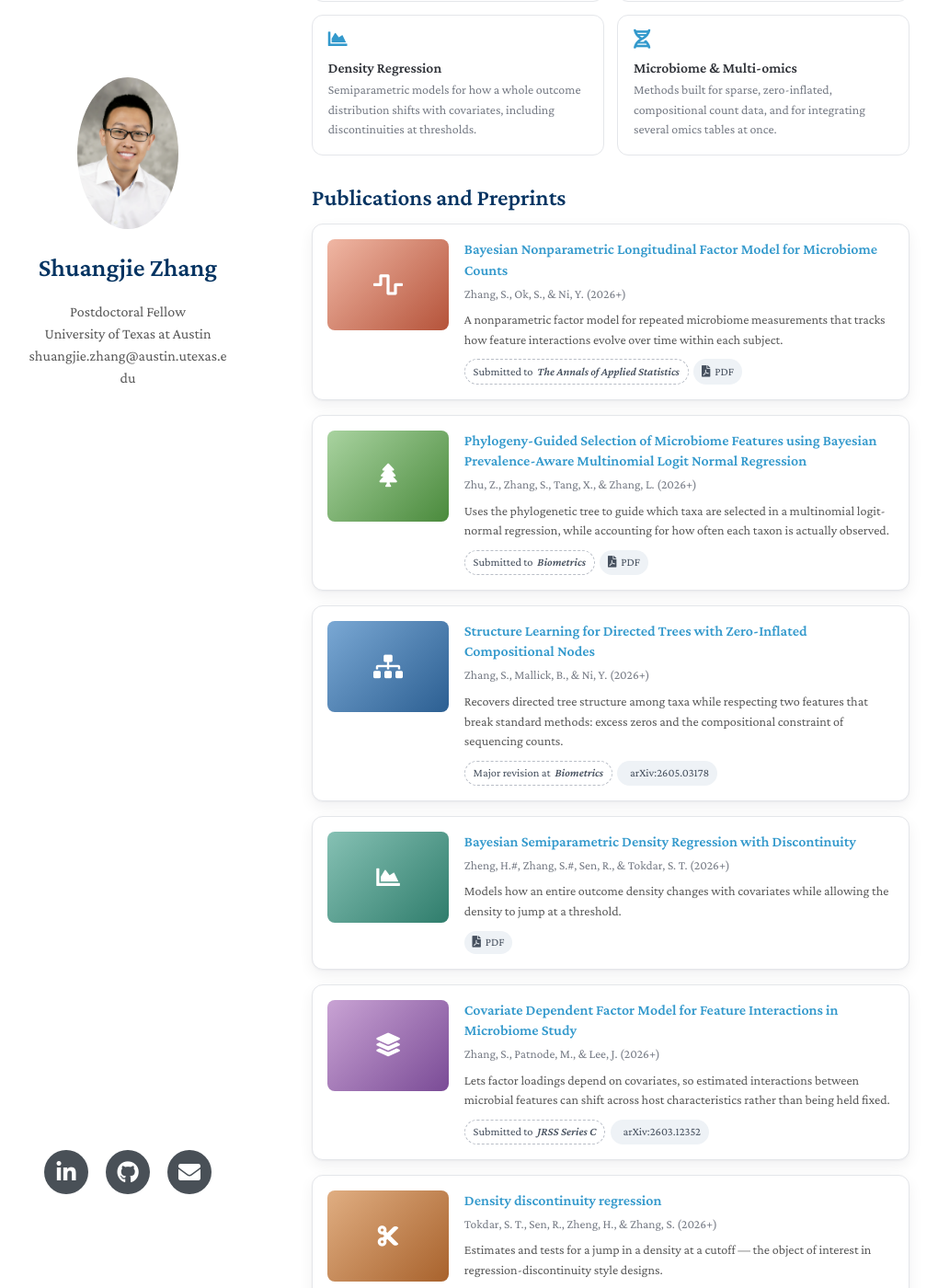
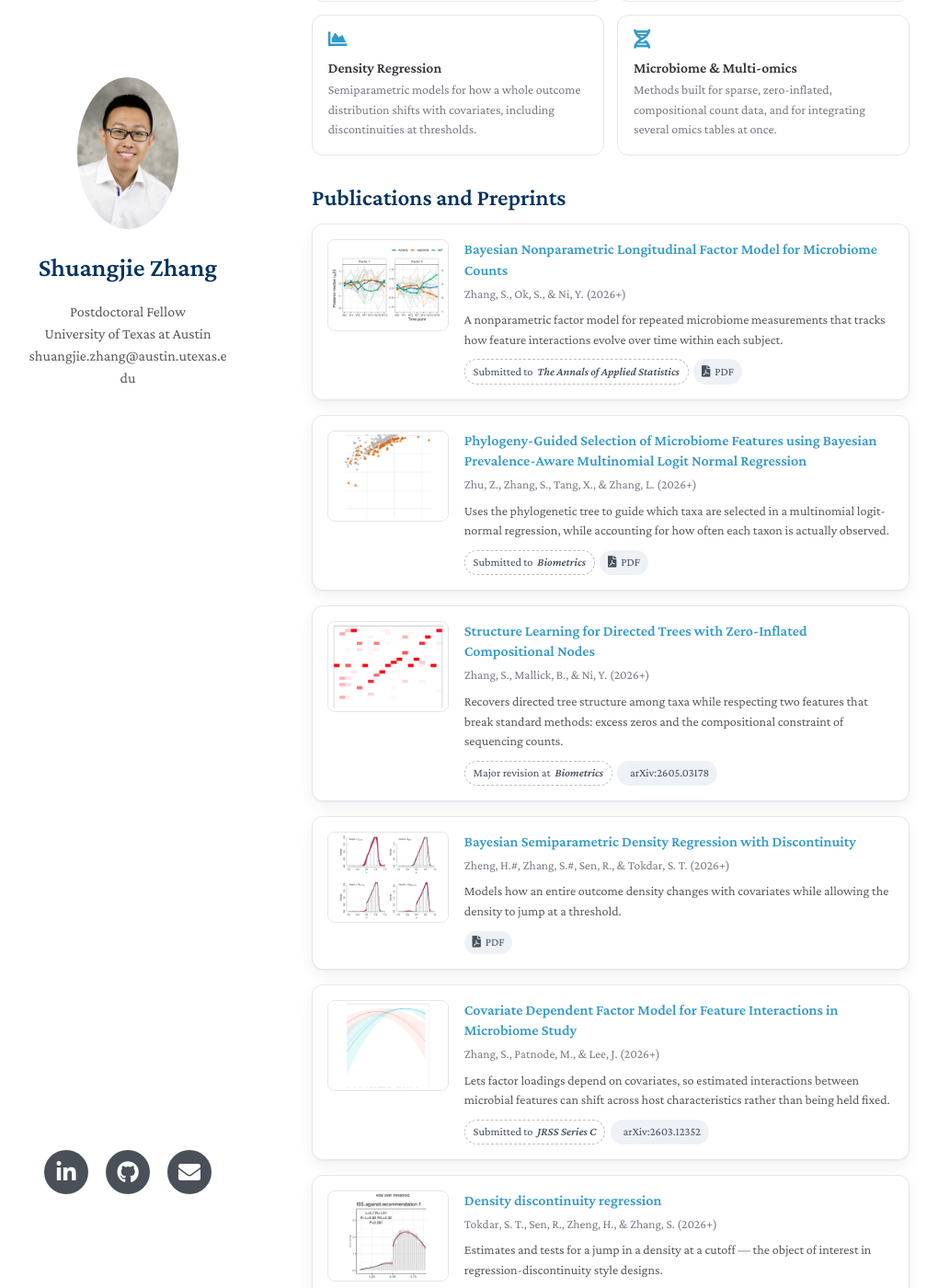
Before and after one commit to shuang-jie/shuang-jie.github.io, a Jekyll site: the page built from research.md, in a window 1280 px wide and 1400 px high, scrolled down 417 px. Shown: the whole window at 92% size, without its empty margins (131-1151 px from the left). Built offline with Jekyll 4.4.1, drawn with Linux system fonts in a browser that asks for light colours; nearby versions of some CDN libraries; a style sheet for code colours, icons or effects is not loaded; our own code applies the rules of GitHub Pages for plain Markdown files.

Commit message:
Use real paper figures as publication thumbnails
Replace the placeholder Font Awesome icon in each publication card with
a figure cropped from the paper itself, and give the thumbnail slot a
white ground with a hairline border so the figures read on both themes.

```diff
--- a/assets/css/style.scss
+++ b/assets/css/style.scss
@@ -211,6 +211,19 @@ a.chip:hover {
   height: 100%;
   object-fit: cover;
   display: block;
+}
+
+/* Paper figures come on a white ground: give them an edge so they do not
+   bleed into the card in light mode, and take the glare off in dark mode. */
+.pub-thumb:has(img) {
+  background: #fff;
+  border: 1px solid var(--card-border);
+}
+
+@media (prefers-color-scheme: dark) {
+  .pub-thumb:has(img) img {
+    filter: brightness(0.94) contrast(1.02);
+  }
 }
 
 .pub-body h3 {
--- a/research.md
+++ b/research.md
@@ -31,13 +31,10 @@ layout: homepage
 
 ## Publications and Preprints
 
-<!-- To use a real teaser figure, drop an image into assets/img/papers/ and replace
-     the <i> tag inside .pub-thumb with:  <img src="./assets/img/papers/NAME.jpg" alt=""> -->
-
 <div class="pub-list">
 
   <div class="pub">
-    <div class="pub-thumb" style="--t1:#f0b7a4; --t2:#b5533a;"><i class="fas fa-wave-square"></i></div>
+    <div class="pub-thumb"><img src="./assets/img/papers/longitudinal-factor.png" alt="Posterior mean factor-score trajectories across time points" loading="lazy"></div>
     <div class="pub-body">
       <h3><a href="https://shuang-jie.github.io/files/SJ-PJ5.pdf">Bayesian Nonparametric Longitudinal Factor Model for Microbiome Counts</a></h3>
       <p class="pub-authors">Zhang, S., Ok, S., &amp; Ni, Y. (2026+)</p>
@@ -50,7 +47,7 @@ layout: homepage
   </div>
 
   <div class="pub">
-    <div class="pub-thumb" style="--t1:#a9d3a0; --t2:#4a8a3c;"><i class="fas fa-tree"></i></div>
+    <div class="pub-thumb"><img src="./assets/img/papers/phylogeny-selection.png" alt="Posterior means under phylogeny-guided versus independent shrinkage" loading="lazy"></div>
     <div class="pub-body">
       <h3><a href="https://shuang-jie.github.io/files/SJ-PJ6.pdf">Phylogeny-Guided Selection of Microbiome Features using Bayesian Prevalence-Aware Multinomial Logit Normal Regression</a></h3>
       <p class="pub-authors">Zhu, Z., Zhang, S., Tang, X., &amp; Zhang, L. (2026+)</p>
@@ -63,7 +60,7 @@ layout: homepage
   </div>
 
   <div class="pub">
-    <div class="pub-thumb" style="--t1:#7aa8d4; --t2:#2c5f92;"><i class="fas fa-sitemap"></i></div>
+    <div class="pub-thumb"><img src="./assets/img/papers/directed-trees.png" alt="Estimated transition matrix between parent and child communities" loading="lazy"></div>
     <div class="pub-body">
       <h3><a href="https://arxiv.org/abs/2605.03178">Structure Learning for Directed Trees with Zero-Inflated Compositional Nodes</a></h3>
       <p class="pub-authors">Zhang, S., Mallick, B., &amp; Ni, Y. (2026+)</p>
@@ -76,7 +73,7 @@ layout: homepage
   </div>
 
   <div class="pub">
-    <div class="pub-thumb" style="--t1:#86c1b4; --t2:#2f7d6c;"><i class="fas fa-chart-area"></i></div>
+    <div class="pub-thumb"><img src="./assets/img/papers/density-regression.png" alt="Posterior predictive densities with a jump at the threshold" loading="lazy"></div>
     <div class="pub-body">
       <h3><a href="https://shuang-jie.github.io/files/SJ-P4.pdf">Bayesian Semiparametric Density Regression with Discontinuity</a></h3>
       <p class="pub-authors">Zheng, H.#, Zhang, S.#, Sen, R., &amp; Tokdar, S. T. (2026+)</p>
@@ -88,7 +85,7 @@ layout: homepage
   </div>
 
   <div class="pub">
-    <div class="pub-thumb" style="--t1:#c9a3d4; --t2:#7a4b96;"><i class="fas fa-layer-group"></i></div>
+    <div class="pub-thumb"><img src="./assets/img/papers/covariate-factor.png" alt="Covariance between two features varying with a covariate" loading="lazy"></div>
     <div class="pub-body">
       <h3><a href="https://arxiv.org/abs/2603.12352">Covariate Dependent Factor Model for Feature Interactions in Microbiome Study</a></h3>
       <p class="pub-authors">Zhang, S., Patnode, M., &amp; Lee, J. (2026+)</p>
@@ -101,7 +98,7 @@ layout: homepage
   </div>
 
   <div class="pub">
-    <div class="pub-thumb" style="--t1:#e0ae82; --t2:#a8622c;"><i class="fas fa-cut"></i></div>
+    <div class="pub-thumb"><img src="./assets/img/papers/density-discontinuity.png" alt="Density estimate with a discontinuity at the vote threshold" loading="lazy"></div>
     <div class="pub-body">
       <h3><a href="https://arxiv.org/abs/2507.05581">Density discontinuity regression</a></h3>
       <p class="pub-authors">Tokdar, S. T., Sen, R., Zheng, H., &amp; Zhang, S. (2026+)</p>
@@ -114,7 +111,7 @@ layout: homepage
   </div>
 
   <div class="pub">
-    <div class="pub-thumb" style="--t1:#8fb8e0; --t2:#2f5f9c;"><i class="fas fa-th"></i></div>
+    <div class="pub-thumb"><img src="./assets/img/papers/group-factor.png" alt="Empirical correlation estimates across bacteria and viruses" loading="lazy"></div>
     <div class="pub-body">
       <h3><a href="https://doi.org/10.1080/01621459.2025.2449721">Sparse Bayesian Group Factor model for feature interactions in multiple count tables data</a></h3>
       <p class="pub-authors">Zhang, S., Shen, Y., Chen, I. A., &amp; Lee, J. (2025)</p>
@@ -128,7 +125,7 @@ layout: homepage
   </div>
 
   <div class="pub">
-    <div class="pub-thumb" style="--t1:#9fc9a8; --t2:#3d7a55;"><i class="fas fa-vials"></i></div>
+    <div class="pub-thumb"><img src="./assets/img/papers/zi-mln.png" alt="Posterior correlation estimates for selected OTUs" loading="lazy"></div>
     <div class="pub-body">
       <h3><a href="https://doi.org/10.1214/22-aoas1690">Bayesian modeling of interaction between features in sparse multivariate count data with application to microbiome study</a></h3>
       <p class="pub-authors">Zhang, S., Shen, Y., Chen, I. A., &amp; Lee, J. (2023)</p>
```
Also changed, not shown: assets/img/papers/covariate-factor.png (added), assets/img/papers/density-discontinuity.png (added), assets/img/papers/density-regression.png (added), assets/img/papers/directed-trees.png (added), assets/img/papers/group-factor.png (added), assets/img/papers/longitudinal-factor.png (added), assets/img/papers/phylogeny-selection.png (added), assets/img/papers/zi-mln.png (added).
